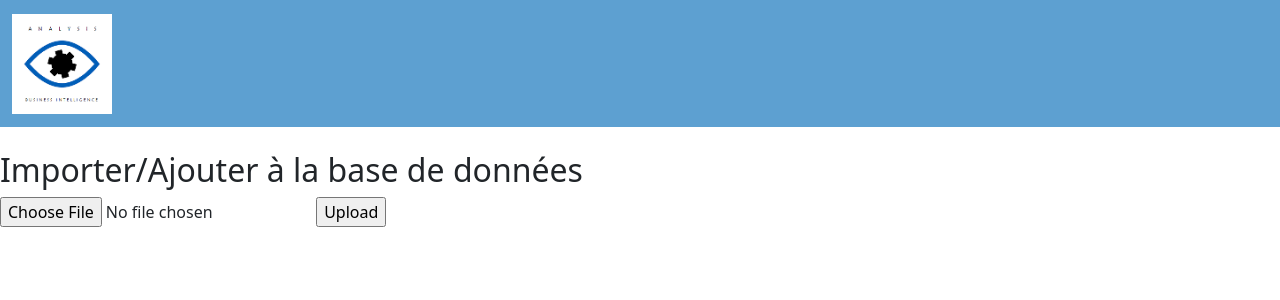
After one commit to Quentin0312/brief1C, a Django app: page /dashboard/list in a window 1280 px wide. The commit adds this page. Shown: the top 300 px of the page. Run offline with Django 4.2, Linux system fonts and the light colour scheme.

Commit message:
file upload en cours

```diff
--- /dev/null
+++ b/src/dashboard/forms.py
@@ -0,0 +1,4 @@
+from django import forms
+
+class UploadFileForm(forms.Form):
+    file = forms.FileField()
--- /dev/null
+++ b/src/dashboard/templates/add.html
@@ -0,0 +1,16 @@
+{% extends 'base.html' %}
+
+{% block contenu %}
+<br>
+<h2>Importer/Ajouter à la base de données</h2>
+<form action="{% url 'list' %}" method="POST" enctype="multipart/form-data">
+    {% csrf_token %}
+    {{ form.file }}
+    <input type="submit" value="Upload">
+</form>
+
+
+
+
+
+{% endblock %}
--- a/src/dashboard/templates/base.html
+++ b/src/dashboard/templates/base.html
@@ -11,7 +11,7 @@
 <body>
     {% load static %}
     <!-- Barre de navigation -->
-    <nav class="navbar navbar-dark bg-primary">
+    <nav class="navbar navbar-light" style="background-color: #5da0d1;">
         <div class="container-fluid">
             <a class="navbar-brand">
                 <img src="{% static 'logo.png' %}" alt="Logo" id="logo" class="d-inline-block align-text-top" width="100" height="100">
--- a/src/dashboard/urls.py
+++ b/src/dashboard/urls.py
@@ -1,6 +1,9 @@
 from django.urls import path
 from . import views
+# from dashboard.views import upload_file
 
 urlpatterns = [
-    path('', views.mainDashboard, name="mainDashboard")
+    path('', views.mainDashboard, name="mainDashboard"),
+    path('add', views.add, name="add"),
+    path('list', views.upload_file, name='list')
 ]
--- a/src/dashboard/views.py
+++ b/src/dashboard/views.py
@@ -2,6 +2,9 @@ from django.shortcuts import render, redirect
 from django.http import HttpResponse
 from django.template import loader
 from django.db import connections
+
+from . forms import UploadFileForm
+
 
 
 from .models import Factures, Produits, Contenir
@@ -29,3 +32,16 @@ def mainDashboard(request):
     #---------------------------------------------------------------------------------------------
 
     return render(request,"mainDashboard.html")
+
+def add(request):
+    return render(request, "add.html")
+
+def upload_file(request):
+    if request.method == 'POST':
+        form = UploadFileForm(request.POST, request.FILES)
+        file = request.FILES['file'] # Juste à partir de la le script peut se lancer ? Car pas besoin de save le fichiers csv juste l'enregistrer en pandas dataframe ?
+        return HttpResponse("Nom du fichiers"+str(file))
+    # Etape 1 : Ouverture du lien => GET
+    else:
+        form = UploadFileForm()
+    return render(request, 'add.html', context={'form':form})
```
